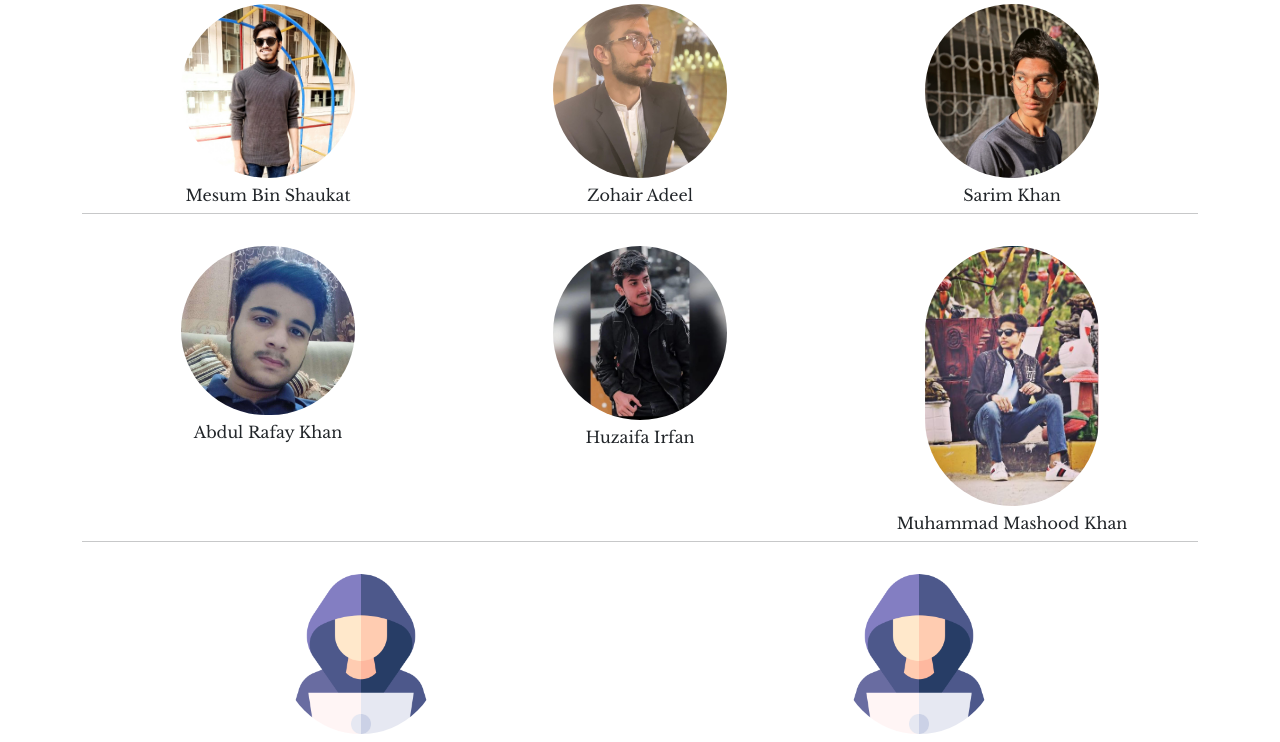
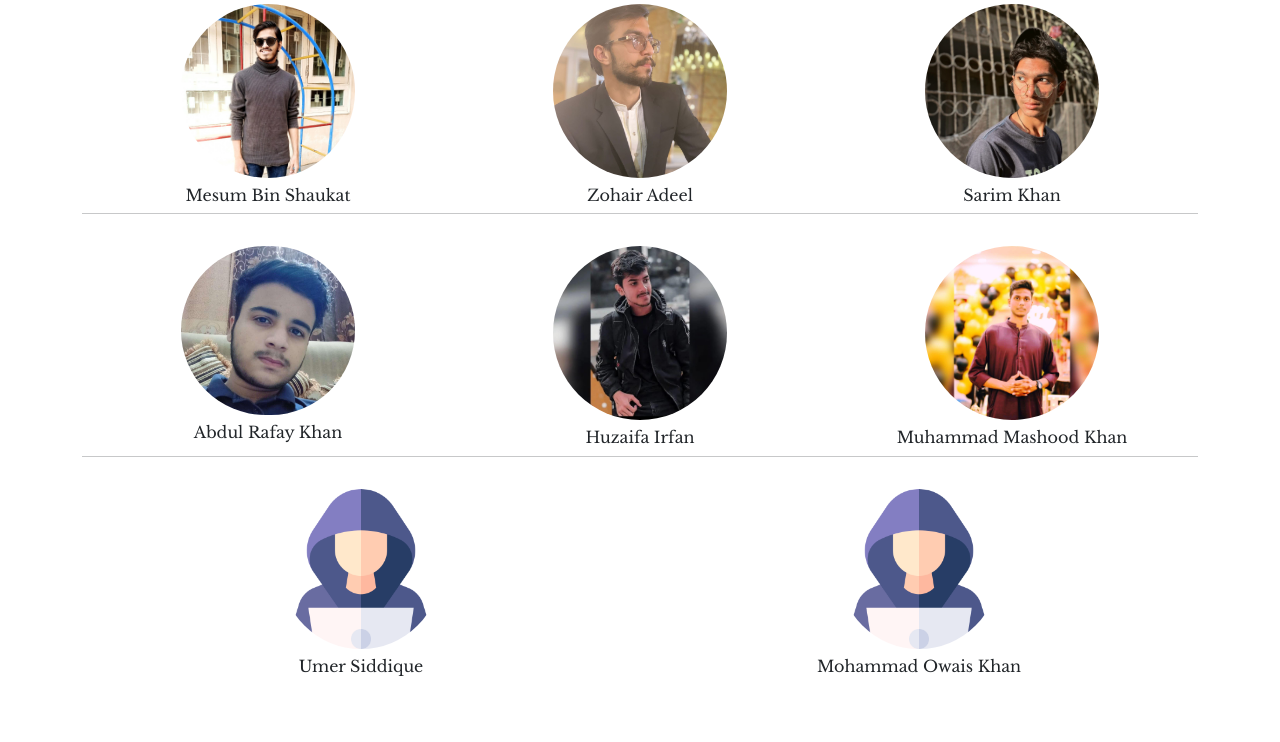
Before and after one commit to mesumbinshaukat/World-Of-Tech, a PHP site: page /about.php in a window 1280 px wide. Shown: the part 1955-2697 px from the top of the page. Run offline with PHP 8.4, Linux system fonts and the light colour scheme; some libraries are stand-ins or nearby versions.

Commit message:
mashood ki pic

```diff
--- a/about.php
+++ b/about.php
@@ -198,7 +198,7 @@
                                     <h6 class="mt-2 name">Huzaifa Irfan </h6>
                                 </div>
                                 <div class="col text-center">
-                                    <img src="./images/mashood.jpeg" alt="Muhammad Mashood Khan" class="t_img">
+                                    <img src="./images/mashoood.jpg" alt="Muhammad Mashood Khan" class="t_img">
                                     <h6 class="mt-2 name"> Muhammad Mashood Khan</h6>
                                 </div>
                             </div>
```
Also changed, not shown: images/mashood.jpeg (deleted), images/mashoood.jpg (added).
